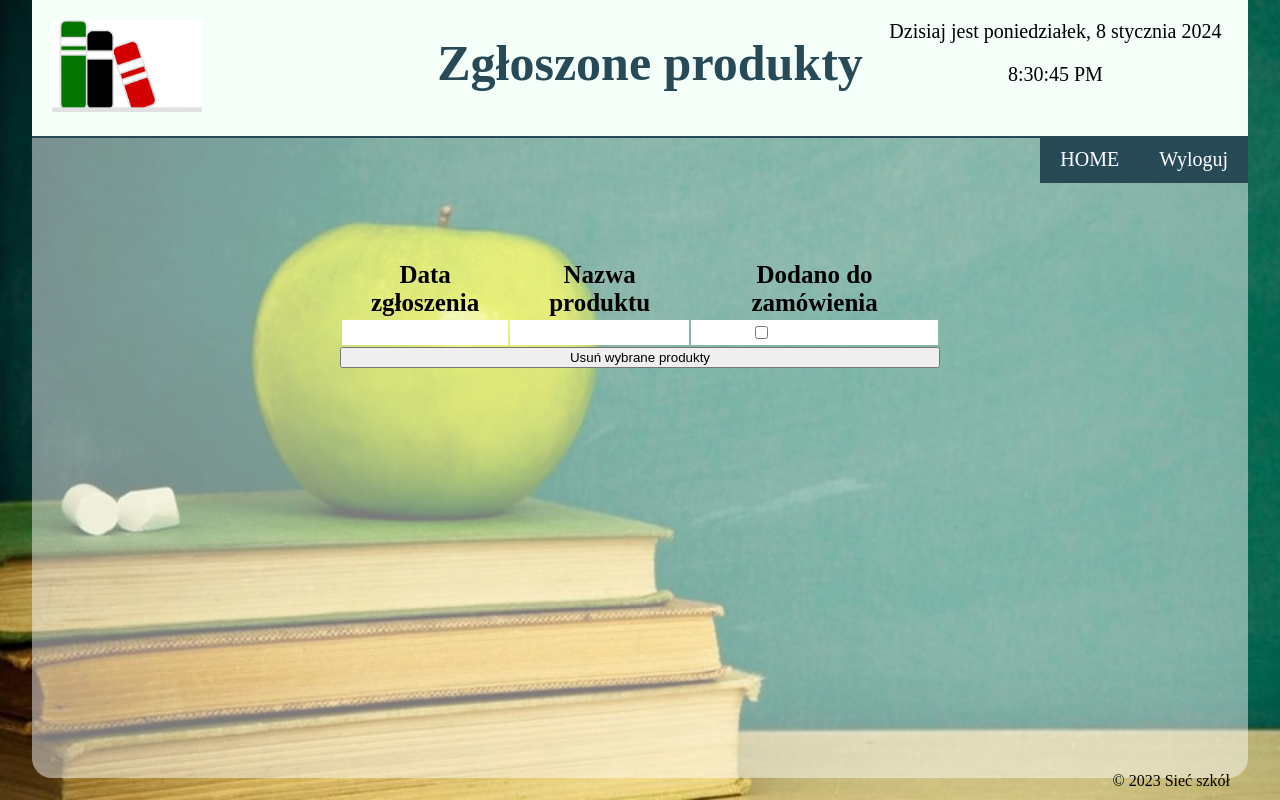
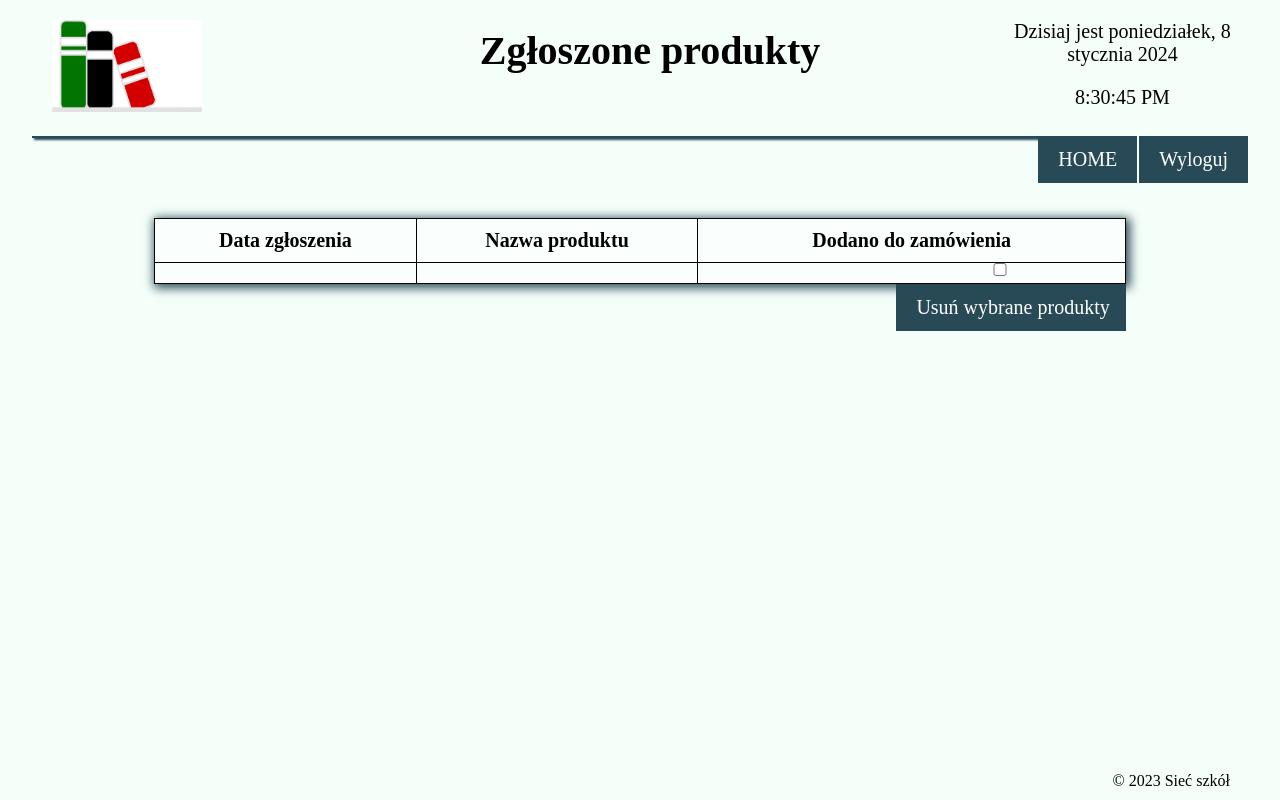
Before and after one commit to anna-staniszewska/school-network-management, a PHP site: the page made by demoApp/subPages/subSubPages/entriesList.page.php in a window 1280 px wide. Run offline with PHP 8.4, Linux system fonts and the light colour scheme; the visitor is signed in with stand-in values (Sample User, id 1); data that the repository does not hold is empty.

Commit message:
aktu css dla sektretariat i logowanie

```diff
--- a/demoApp/css/entriesList.css
+++ b/demoApp/css/entriesList.css
@@ -1,17 +1,14 @@
 body{
-    background-color: mintcream;
-    background-image: url("szkola_tlo.jpg");
-    background-repeat: no-repeat;
-    background-attachment: fixed;
-    background-size: cover;
     font-family: "Times New Roman", Times, serif;
     width: 95%;
     margin: auto;
+    background-color: mintcream;
 }
 
 header{
     background-color: mintcream;
     border-bottom: 2px solid rgb(40, 74, 87);
+    box-shadow: 0 4px 2px -2px rgb(40, 74, 87);
 }
 
 .headerContainer{
@@ -23,11 +20,12 @@
     margin: 20px;
 }
 
-#welcome{
+h1{
     flex: 6;
     text-align: center;
     justify-content: center;
     align-items: center;
+    font-size: 40px;
 }
 
 #zegar{
@@ -37,9 +35,12 @@
     padding: 0px 10px;
 }
 
-h1{
-    color: rgb(40, 74, 87);
-    font-size: 50px;
+footer{
+    text-align: right;
+    padding: 10px 50px;
+    position: fixed;
+    bottom: 0;
+    right: 0;
 }
 
 a{
@@ -55,23 +56,10 @@
 }
 
 main{
-    background-color: rgba(255, 255, 255, 0.473);
-    padding: 20px;
-    height: 600px;
-    border-radius: 0px 0px 20px 20px;
-}
-
-footer{
-    text-align: right;
-    padding: 10px 50px;
-
-    position: fixed;
-    bottom: 0;
-    right: 0;
-}
-
-.main {
-    text-align: center;
+    /*background-color: rgba(255, 255, 255, 0.473);*/
+    width: 80%;
+    margin: 80px auto;
+    /*box-shadow: 2px 2px 10px 2px rgb(40, 74, 87);*/
 }
 
 h2{
@@ -79,57 +67,73 @@
     text-align: center;
 }
 
-th{
-
-      font-size: 25px;
-      font-weight: 800;
+.button{
+    background-color: rgb(40, 74, 87);
+    border: none;
+    color: white;
+    padding: 12px 20px;
+    font-size: 20px;
+    cursor: pointer;
+    font-family: "Times New Roman", Times, serif;
+    text-decoration: none;
 
 }
 
-form{
+#logout{
+    border-left: 2px solid mintcream;
+}
+
+#changeTable{
+background-color: rgba(255, 255, 255, 0.473);
+box-shadow: 2px 2px 10px 2px rgb(40, 74, 87);
+}
+
+#delete{
+    flex: 0.5;
+    text-align: center;
+    padding: 10px 0px;
+}
+
+table{
+    width: 100%;
+    margin: 0px 10px 10px 0px;
+    border-collapse: collapse;
+    flex: 9;
+}
+
+table tr td, table tr th {
+    border: 1px solid #000000;
+    text-align: center;
+    padding: 10px;
+}
+
+tr{
+    font-size: 20px;
+}
+
+/*form{
     width: 600px;
     margin: 100px auto;
     display: flex;
     justify-content: center;
     flex-direction: column;
+}*/
+
+input{
+    font-family: "Times New Roman", Times, serif;
+    font-size: 20px;
+    width: 230px;
+    float: right;
+    margin: -10px 0;
 }
 
-button[type=submit] {
-    background-color: rgb(40, 74, 87);
-    border: none;
-    color: white;
-    padding: 16px 32px;
-    font-size: 20px;
-    cursor: pointer;
-    font-family: "Times New Roman", Times, serif;
-    position: right;
-}
 
-/*testowe*/
-table{
-    font-family: "Times New Roman", Times, serif;
-    font-size: 20px;
-
-
-}
-
-td{ /*dotyczy ramki z data wyswietlana w tabeli*/
-
-  background-color: white;
-  border: none;
-  color: black;
-  font-family: "Times New Roman", Times, serif;
-  position: center;
-  padding: 1px 10%;
-}
-
-/**/
 
 a:hover {
     color: black;
 }
 
-button:hover {
+input:hover {
 
   color: black;
 }
--- a/demoApp/css/index.css
+++ b/demoApp/css/index.css
@@ -15,6 +15,7 @@
 
 #logo{
     flex: 8;
+    margin: 20px;
 }
 
 img{
```
Also changed, not shown: demoApp/css/newOrder.css (+28 -2 lines), demoApp/css/ordersList.css (+20 -25 lines).
